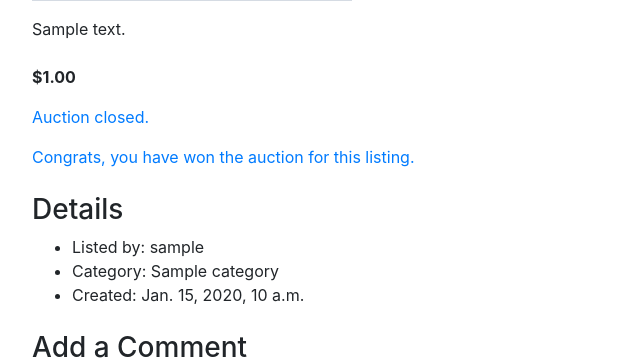
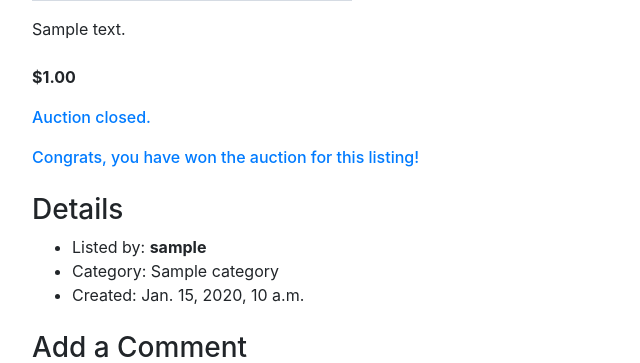
Before and after one commit to anlifi/django-commerce, a Django app: page /listings/1 in a window 1280 px wide. Shown: the part 501-864 px from the top of the page, without its empty margins (0-640 px from the left). Run offline with Django 3.2, Linux system fonts and the light colour scheme; a user stored in the database is signed in; tables that the repository leaves empty hold one stand-in row (values such as "Sample post"); grey boxes marked "Sample" are stand-in pictures; parts of the project's set-up code (start-up, migrations or seed data) failed here and were passed over; some libraries are stand-ins or nearby versions.

Commit message:
Change closed listing info

```diff
--- a/auctions/static/auctions/styles.css
+++ b/auctions/static/auctions/styles.css
@@ -19,6 +19,10 @@ header, main {
     padding-bottom: 1rem;
 }
 
+.col-3>.img-fluid {
+    max-width: 100%;
+}
+
 .container-fluid {
     margin: 1rem 1rem;
     padding: 0;
@@ -31,6 +35,6 @@ header, main {
     max-height: 30vh;
 }
 
-.col-3>.img-fluid {
-    max-width: 100%;
+.font-weight-medium {
+    font-weight: 500;
 }
--- a/auctions/templates/auctions/listing.html
+++ b/auctions/templates/auctions/listing.html
@@ -36,9 +36,11 @@
             {% if user.is_authenticated and listing.closed %}
                 <p class="font-weight-medium text-primary">Auction closed.</p>
                 {% if winner %}
-                    <p class="font-weight-medium text-primary">Congrats, you have won the auction for this listing.</p>
+                    <p class="font-weight-medium text-primary">Congrats, you have won the auction for this listing!</p>
+                {% elif not winner and user != listing.seller %}
+                    <p class="font-weight-medium text-primary">Sorry, you have not won the auction for this listing.</p>
                 {% else %}
-                    <p class="font-weight-medium text-primary">Sorry, you have not won the auction for this listing.</p>
+                    <p class="font-weight-medium text-primary"><span class="font-weight-bold">{{ highest_bidder.username }}</span> has won the auction.</p>
                 {% endif %}
             {% endif %}
         </div>
@@ -72,7 +74,7 @@
         <div class="mt-4">
             <h3>Details</h3>
             <ul>
-                <li>Listed by: {{ listing.seller.username }}</li>
+                <li>Listed by: <b>{{ listing.seller.username }}</b></li>
                 <li>Category: {{ listing.category }}</li>
                 <li>Created: {{ listing.creation_date }}</li>
             </ul>
```
